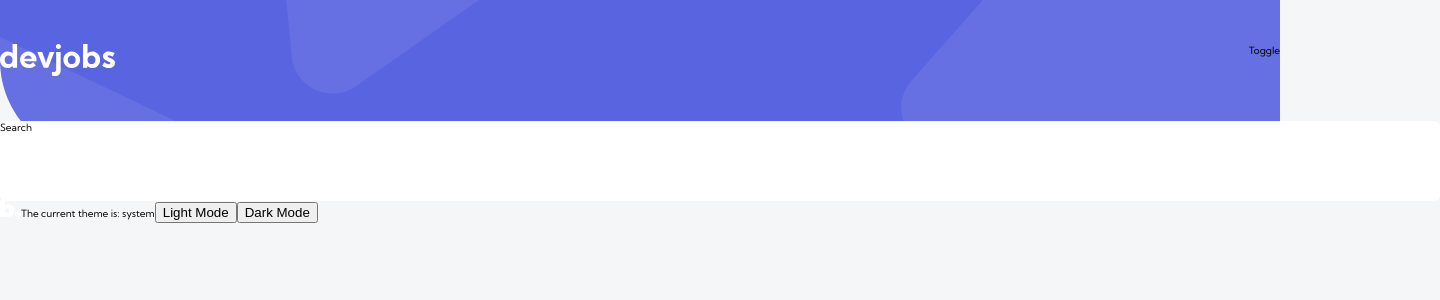
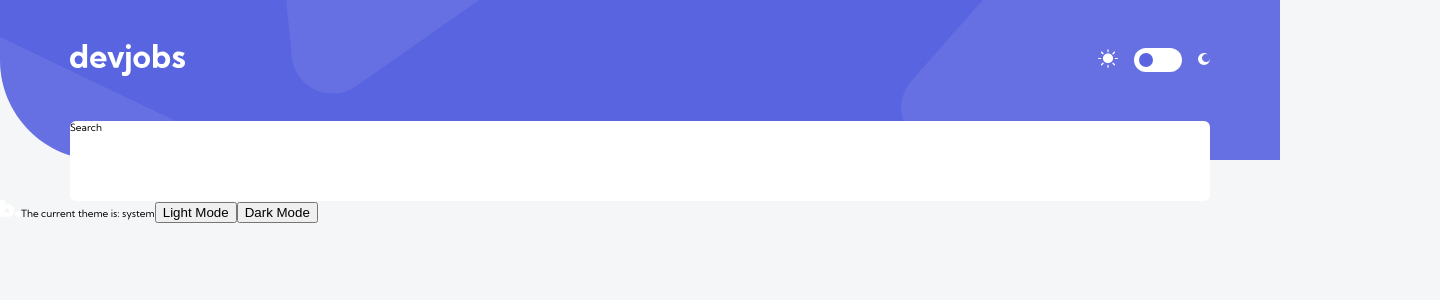
Before and after one commit to to-arda-kurt/devjobs-app, a Next.js app: page / in a window 1280 px wide. Shown: the top 300 px of the page, 1440 px wide, since content can reach past the window. Built offline with nearby package versions, Linux system fonts and the light colour scheme.

Commit message:
Toggle and Icons

```diff
--- /dev/null
+++ b/common/elements/assets/icons/index.js
@@ -0,0 +1,51 @@
+const AppIcons = ({ icon }) => {
+  switch (icon) {
+    case 'Sun':
+      return (
+        <svg width="20" height="19" xmlns="http://www.w3.org/2000/svg">
+          <path
+            d="M10 15.635c.33 0 .612.295.612.639v1.89c0 .344-.282.638-.612.638s-.612-.294-.612-.638v-1.89c0-.344.282-.639.612-.639zm-4.488-1.783c.27.262.27.68 0 .941L4.03 16.231a.698.698 0 01-.97 0 .649.649 0 010-.941l1.482-1.438c.27-.261.7-.261.97 0zm9.946 0l1.483 1.438c.27.261.27.68 0 .941a.698.698 0 01-.97 0l-1.483-1.438a.649.649 0 010-.94c.242-.262.674-.262.97 0zM10 4.552c1.396 0 2.685.525 3.598 1.4.913.85 1.504 2.05 1.504 3.35 0 1.3-.59 2.5-1.504 3.35a5.314 5.314 0 01-3.598 1.4c-1.396 0-2.685-.525-3.598-1.4-.913-.85-1.504-2.05-1.504-3.35 0-1.3.564-2.5 1.504-3.35A5.314 5.314 0 0110 4.552zM2.607 8.906c.355 0 .658.274.658.594 0 .32-.303.594-.658.594H.658C.304 10.094 0 9.82 0 9.5c0-.32.304-.594.658-.594h1.95zm16.735 0c.354 0 .658.274.658.594 0 .32-.304.594-.658.594h-1.95c-.354 0-.657-.274-.657-.594 0-.32.303-.594.658-.594h1.949zM4.03 2.77l1.482 1.438c.27.261.27.68 0 .94-.242.262-.674.262-.97 0L3.059 3.71a.649.649 0 010-.941c.27-.261.701-.261.97 0zm12.91 0c.27.261.27.68 0 .941l-1.482 1.438a.698.698 0 01-.97 0 .649.649 0 010-.941l1.482-1.438c.27-.261.701-.261.97 0zM10 .198c.33 0 .612.294.612.638v1.89c0 .344-.282.639-.612.639s-.612-.295-.612-.639V.836c0-.344.282-.638.612-.638z"
+            fill="#FFF"
+            fillRule="nonzero"
+          />
+        </svg>
+      );
+
+    case 'Moon':
+      return (
+        <svg width="12" height="12">
+          <path
+            d="M6 0c1.516 0 2.925.566 3.978 1.523A3.979 3.979 0 008 1a4.014 4.014 0 00-2.821 1.179A3.927 3.927 0 004 5c0 1.095.463 2.105 1.179 2.821A3.927 3.927 0 008 9a4.034 4.034 0 003.974-3.548c.017.18.026.364.026.548a6.02 6.02 0 01-1.768 4.232A6.02 6.02 0 016 12a5.89 5.89 0 01-4.232-1.768A6.02 6.02 0 010 6a5.89 5.89 0 011.768-4.232A6.02 6.02 0 016 0z"
+            fill="#FFF"
+            fillRule="nonzero"
+          />
+        </svg>
+      );
+
+    case 'Search':
+      return (
+        <svg width="24" height="24" xmlns="http://www.w3.org/2000/svg">
+          <path
+            d="M17.112 15.059h-1.088l-.377-.377a8.814 8.814 0 002.15-5.784A8.898 8.898 0 008.898 0 8.898 8.898 0 000 8.898a8.898 8.898 0 008.898 8.899c2.211 0 4.23-.808 5.784-2.143l.377.377v1.081l6.845 6.832 2.04-2.04-6.832-6.845zm-8.214 0A6.16 6.16 0 118.9 2.737a6.16 6.16 0 010 12.322z"
+            fill="#5964E0"
+            fillRule="nonzero"
+          />
+        </svg>
+      );
+
+    case 'Location':
+      return (
+        <svg width="17" height="24" xmlns="http://www.w3.org/2000/svg">
+          <path
+            d="M14.358 2.451A8.3 8.3 0 008.448 0a8.3 8.3 0 00-5.911 2.451c-2.922 2.925-3.285 8.427-.786 11.76l6.697 9.683 6.687-9.669c2.508-3.347 2.145-8.85-.777-11.774zm-5.833 8.894a3.057 3.057 0 01-3.051-3.054 3.057 3.057 0 013.05-3.055 3.057 3.057 0 013.052 3.055 3.057 3.057 0 01-3.051 3.054z"
+            fill="#5964E0"
+            fillRule="nonzero"
+          />
+        </svg>
+      );
+    default:
+      return <p>N/A</p>;
+  }
+};
+
+export default AppIcons;
--- a/components/header/toggle/index.js
+++ b/components/header/toggle/index.js
@@ -1,5 +1,22 @@
+import AppIcons from '../../../common/elements/assets/icons';
+
 const Toggle = () => {
-  return <div>Toggle</div>;
+  return (
+    <div className="toggle">
+      <div className="toggle--light">
+        <AppIcons icon="Sun" />
+      </div>
+      <div className="toggle--switch">
+        <label className="toggle--switch__mode">
+          <input type="checkbox" />
+          <span className="toggle--switch__mod slider round"></span>
+        </label>
+      </div>
+      <div className="toggle--dark">
+        <AppIcons icon="Moon" />
+      </div>
+    </div>
+  );
 };
 
 export default Toggle;
--- a/styles/abstracts/_theme.scss
+++ b/styles/abstracts/_theme.scss
@@ -11,10 +11,10 @@ $secondary-gray: #9daec2;
 $secondarty-dark-gray: #6e8098;
 
 // Page Breakdowns
-$desktop-max-width: 144rem;
+$desktop-max-width: 1440px;
 
 // App Widths
-$desktop-app-width: 144rem;
+$desktop-app-width: 1140px;
 
 :root {
   // Light Theme
--- /dev/null
+++ b/styles/components/_toggle.scss
@@ -0,0 +1,76 @@
+.toggle {
+  display: flex;
+  flex-direction: row;
+  align-items: center;
+  justify-items: center;
+  gap: 1.6rem;
+
+  &--light {
+    color: white;
+  }
+
+  &--dark {
+    color: black;
+
+    svg path {
+    }
+  }
+
+  &--switch {
+    &__mode {
+      // LABEL
+      position: relative;
+      display: block;
+      width: 4.8rem;
+      height: 2.4rem;
+
+      input {
+        display: none;
+        transition: 0.5s all;
+      }
+
+      input[type='checkbox']:checked {
+        + .slider {
+          &::before {
+            transform: translateX(23px);
+            transition: 0.5s all;
+          }
+          //   TOGGLE TEST
+          //   background-color: black;
+        }
+      }
+
+      .slider {
+        // SPAN
+        position: absolute;
+        cursor: pointer;
+        top: 0;
+        left: 0;
+        bottom: 0;
+        right: 0;
+        background: white;
+        transition: 0.5s;
+
+        &::before {
+          position: absolute;
+          content: '';
+          left: 5px;
+          bottom: 5px;
+          background-color: $primary-violet;
+          transition: 0.5px;
+          transition: 0.5s all;
+        }
+
+        &.round {
+          border-radius: 35px;
+
+          &::before {
+            width: 14px;
+            height: 14px;
+            border-radius: 100%;
+          }
+        }
+      }
+    }
+  }
+}
--- a/styles/main.scss
+++ b/styles/main.scss
@@ -7,4 +7,5 @@
 @import './base/layout';
 
 @import './components/header';
+@import './components/toggle';
 @import './components/search';
```
Also changed, not shown: 1 other file (tests, documents, lock files or other folders).
